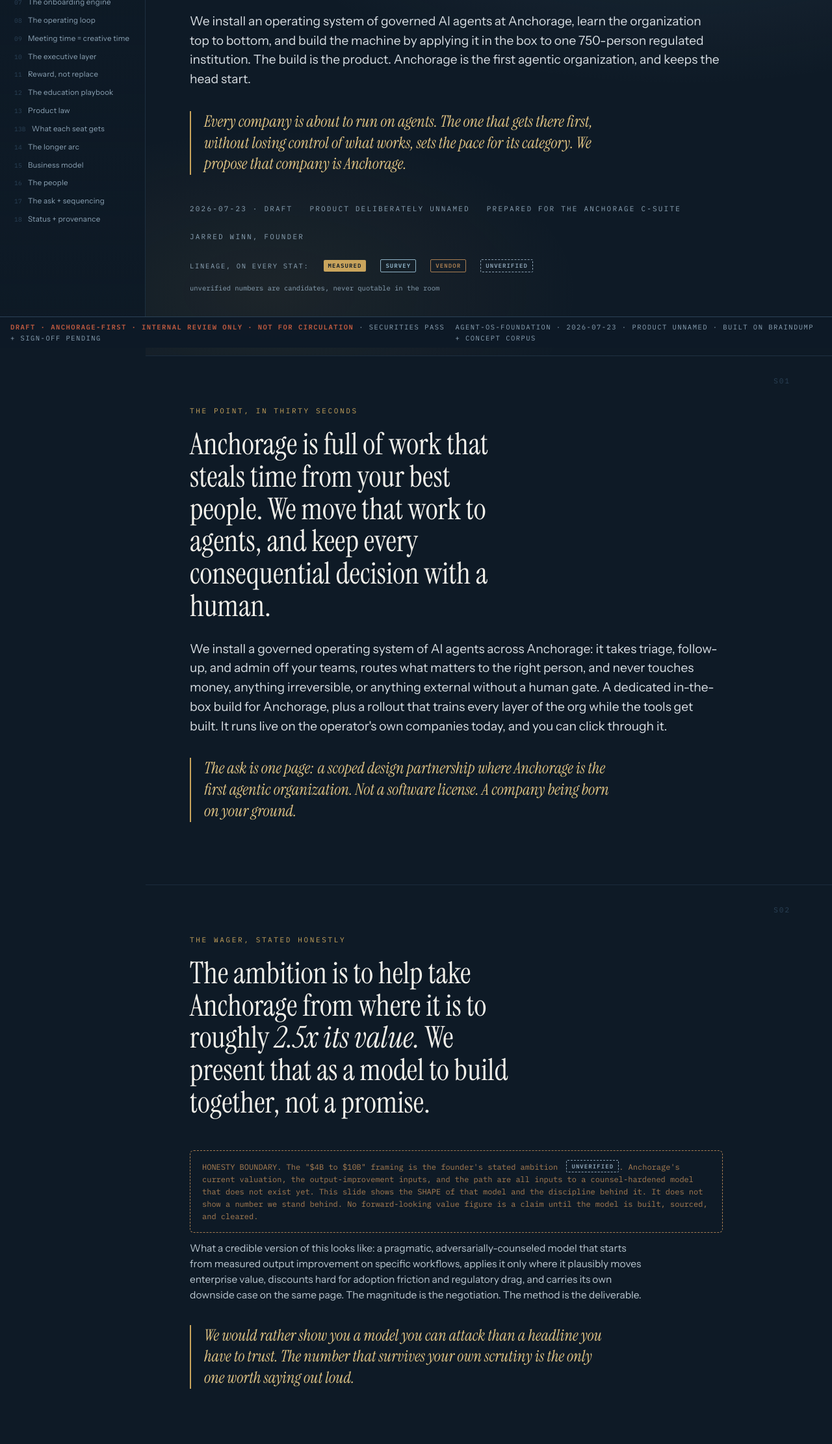
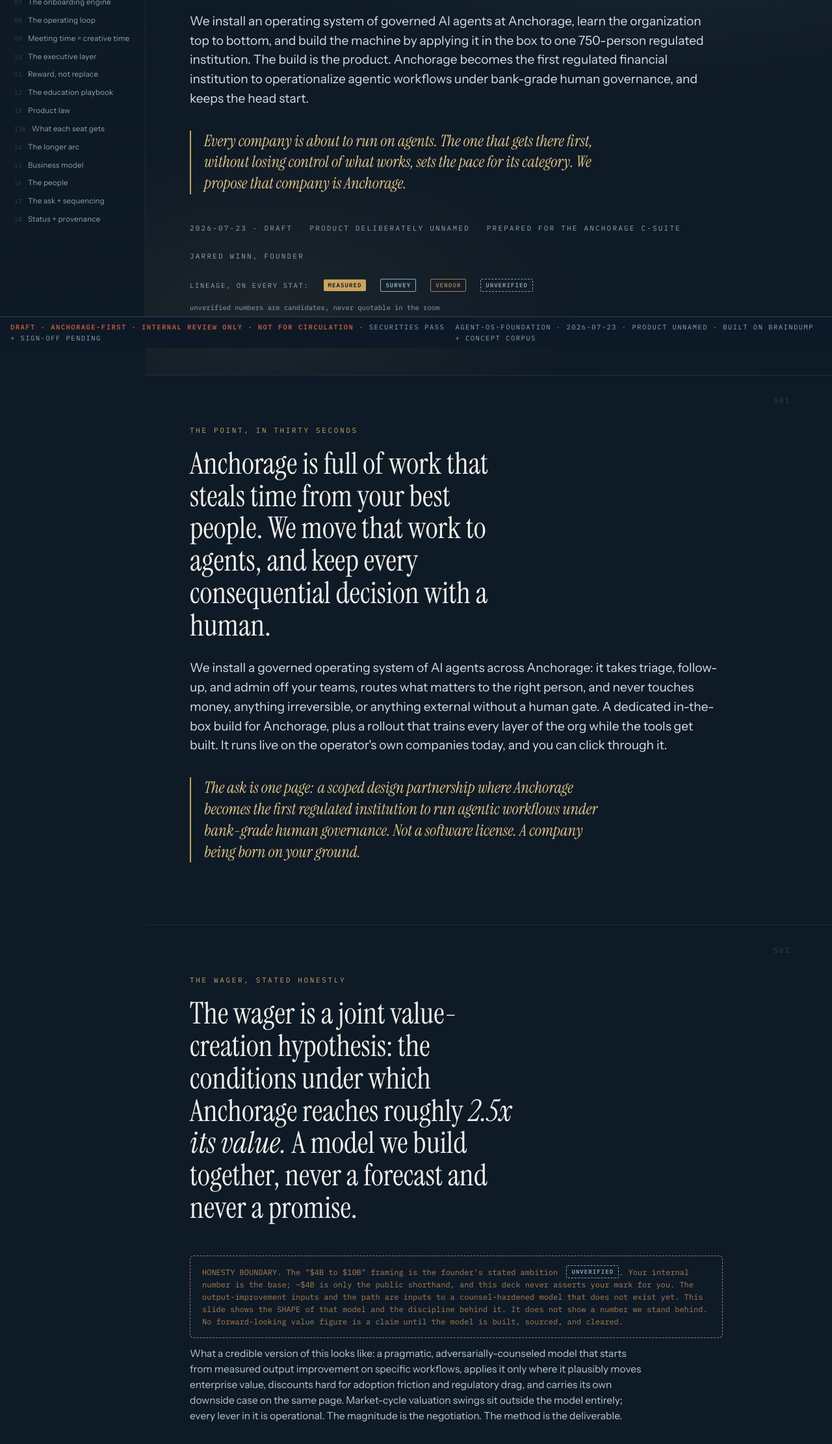
Before and after one commit to Winnsolutionsadmin/deck-3df9b3c4, a plain HTML site: page anchorage-first-deck.html in a window 1280 px wide. Shown: the part 265-2487 px from the top of the page at 65% size. Drawn offline with Linux system fonts and the light colour scheme.

Commit message:
refresh: counsel #5 presentation wording (S02 joint value-creation hypothesis + governance-forward phrasing)

```diff
--- a/anchorage-first-deck.html
+++ b/anchorage-first-deck.html
@@ -3,7 +3,7 @@
 <head>
 <meta charset="UTF-8">
 <meta name="viewport" content="width=device-width, initial-scale=1.0">
-<meta name="robots" content="noindex,nofollow">
+<meta name="robots" content="noindex,nofollow,noarchive,nosnippet">
 <title>Anchorage-first, draft: a company born as it builds Anchorage</title>
 <link rel="preconnect" href="https://fonts.googleapis.com">
 <link rel="preconnect" href="https://fonts.gstatic.com" crossorigin>
@@ -200,7 +200,7 @@
   <div class="snum">S00</div>
   <div class="eyebrow reveal">Anchorage-first · concept draft · owner review only</div>
   <h1 class="reveal">A company born<br>as it builds Anchorage.</h1>
-  <p class="lead reveal" style="margin-top:28px">We install an operating system of governed AI agents at Anchorage, learn the organization top to bottom, and build the machine by applying it in the box to one 750-person regulated institution. The build is the product. Anchorage is the first agentic organization, and keeps the head start.</p>
+  <p class="lead reveal" style="margin-top:28px">We install an operating system of governed AI agents at Anchorage, learn the organization top to bottom, and build the machine by applying it in the box to one 750-person regulated institution. The build is the product. Anchorage becomes the first regulated financial institution to operationalize agentic workflows under bank-grade human governance, and keeps the head start.</p>
   <div class="thesis reveal">Every company is about to run on agents. The one that gets there first, without losing control of what works, sets the pace for its category. We propose that company is Anchorage.</div>
   <div class="covermeta reveal">
     <span>2026-07-23 · draft</span><span>Product deliberately unnamed</span><span>Prepared for the Anchorage C-suite</span><span>Jarred Winn, founder</span>
@@ -218,16 +218,16 @@
   <div class="eyebrow reveal">The point, in thirty seconds</div>
   <h2 class="reveal">Anchorage is full of work that steals time from your best people. We move that work to agents, and keep every consequential decision with a human.</h2>
   <p class="lead reveal">We install a governed operating system of AI agents across Anchorage: it takes triage, follow-up, and admin off your teams, routes what matters to the right person, and never touches money, anything irreversible, or anything external without a human gate. A dedicated in-the-box build for Anchorage, plus a rollout that trains every layer of the org while the tools get built. It runs live on the operator's own companies today, and you can click through it.</p>
-  <div class="thesis reveal">The ask is one page: a scoped design partnership where Anchorage is the first agentic organization. Not a software license. A company being born on your ground.</div>
+  <div class="thesis reveal">The ask is one page: a scoped design partnership where Anchorage becomes the first regulated institution to run agentic workflows under bank-grade human governance. Not a software license. A company being born on your ground.</div>
 </section>
 
 <!-- ============ 02 THE WAGER ============ -->
 <section class="slide" id="s02">
   <div class="snum">S02</div>
   <div class="eyebrow reveal">The wager, stated honestly</div>
-  <h2 class="reveal">The ambition is to help take Anchorage from where it is to roughly <em>2.5x its value.</em> We present that as a model to build together, not a promise.</h2>
-  <div class="cond reveal">HONESTY BOUNDARY. The "$4B to $10B" framing is the founder's stated ambition <span class="tag u">UNVERIFIED</span>. Anchorage's current valuation, the output-improvement inputs, and the path are all inputs to a counsel-hardened model that does not exist yet. This slide shows the SHAPE of that model and the discipline behind it. It does not show a number we stand behind. No forward-looking value figure is a claim until the model is built, sourced, and cleared.</div>
-  <p class="body reveal">What a credible version of this looks like: a pragmatic, adversarially-counseled model that starts from measured output improvement on specific workflows, applies it only where it plausibly moves enterprise value, discounts hard for adoption friction and regulatory drag, and carries its own downside case on the same page. The magnitude is the negotiation. The method is the deliverable.</p>
+  <h2 class="reveal">The wager is a joint value-creation hypothesis: the conditions under which Anchorage reaches roughly <em>2.5x its value.</em> A model we build together, never a forecast and never a promise.</h2>
+  <div class="cond reveal">HONESTY BOUNDARY. The "$4B to $10B" framing is the founder's stated ambition <span class="tag u">UNVERIFIED</span>. Your internal number is the base; ~$4B is only the public shorthand, and this deck never asserts your mark for you. The output-improvement inputs and the path are inputs to a counsel-hardened model that does not exist yet. This slide shows the SHAPE of that model and the discipline behind it. It does not show a number we stand behind. No forward-looking value figure is a claim until the model is built, sourced, and cleared.</div>
+  <p class="body reveal">What a credible version of this looks like: a pragmatic, adversarially-counseled model that starts from measured output improvement on specific workflows, applies it only where it plausibly moves enterprise value, discounts hard for adoption friction and regulatory drag, and carries its own downside case on the same page. Market-cycle valuation swings sit outside the model entirely; every lever in it is operational. The magnitude is the negotiation. The method is the deliverable.</p>
   <div class="thesis reveal">We would rather show you a model you can attack than a headline you have to trust. The number that survives your own scrutiny is the only one worth saying out loud.</div>
 </section>
 
@@ -398,7 +398,7 @@
   <h2 class="reveal">A regulated C-suite doesn't buy a story. Each seat has one question, and a way to disqualify a wrong answer.</h2>
   <table class="tbl reveal">
     <tr><th>Seat</th><th>What they get</th><th>What we refuse to do (because it would kill it for them)</th></tr>
-    <tr><td>CEO<span class="role">The bet</span></td><td>A first-mover position: the first agentic institution in regulated custody, with a companion accountable for the whole transition.</td><td>Promise a transformation number we can't model. The S02 wager is a model to build, not a headline.</td></tr>
+    <tr><td>CEO<span class="role">The bet</span></td><td>A first-mover position: the first institution in regulated custody to operationalize agentic workflows under bank-grade human governance, with a companion accountable for the whole transition.</td><td>Promise a transformation number we can't model. The S02 wager is a model to build, not a headline.</td></tr>
     <tr><td>CFO<span class="role">The economics</span></td><td>Value expressed as ranges and scenarios, dollarized only at Anchorage's own stated rate, against a signed baseline.</td><td>Sell "magic ROI" or bank uncaptured "time saved." No fee or multiplier ships until the baseline signs.</td></tr>
     <tr><td>CRO / Chief Risk<span class="role">The control</span></td><td>Go / no-go gates on every consequential action, a written kill criterion, and earned-then-revocable autonomy per class.</td><td>Ship "trust us" AI with no gate. Nothing touches money, irreversible, or external without a human.</td></tr>
     <tr><td>GC / CCO<span class="role">The record</span></td><td>An append-only audit trail that reconstructs what an agent saw, why it proposed, and who approved, plus the consent annex.</td><td>Leave a decision unreconstructable. If the stream can't prove it happened, it didn't.</td></tr>
@@ -412,7 +412,7 @@
 <section class="slide" id="s14">
   <div class="snum">S14</div>
   <div class="eyebrow reveal">The longer arc</div>
-  <h2 class="reveal">Anchorage becomes the first internally-agentic institution. Then it teaches the transition to others.</h2>
+  <h2 class="reveal">Anchorage becomes the first regulated institution to run agentic workflows internally under bank-grade human governance. Then it teaches the transition to others.</h2>
   <p class="lead reveal">Once Anchorage operates as an agentic organization, that capability is itself an asset. Anchorage can become a reference and a guide for its peers: the McKinsey of the agentic era for regulated finance, with the founder as the teacher and educator who helps people understand the transition they just lived.</p>
   <ul class="tight reveal">
     <li><b>First-mover, then standard-setter.</b> The institution that crosses first, under control, is the one others ask how.</li>
@@ -454,7 +454,7 @@
 <section class="slide" id="s17">
   <div class="snum">S17</div>
   <div class="eyebrow reveal">The ask, and how it sequences</div>
-  <h2 class="reveal">A scoped design partnership: Anchorage as the first agentic organization. <em>This is not a software sale.</em></h2>
+  <h2 class="reveal">A scoped design partnership: Anchorage as the first regulated institution to operationalize agentic workflows under bank-grade human governance. <em>This is not a software sale.</em></h2>
   <p class="body reveal">Staged, priced-by-proof engagement is the only responsible shape at this evidence level. All three branches below are acceptable outcomes we name out loud.</p>
   <div class="branches reveal">
     <div class="branch"><span class="bl">Branch A</span><h4>The design partnership</h4><p>C-level buy-in, then the agentic engineering review, then the org-learning and the in-the-box build, instrumented before day one: a signed baseline, a named owner, a written kill criterion. The pilot generates the evidence; the bigger conversations follow the evidence.</p></div>
@@ -474,6 +474,7 @@
     <li><b>Source:</b> this deck integrates the 2026-07-23 founder braindump (00-call-notes/2026-07-23-founder-braindump-anchorage-first.md) onto the counsel-verified concept corpus (concept-deck-v2 arc, overview v2, counsel verdicts 4/4). It is a NEW Anchorage-first version; the prior 2026-07-09 deck and whitepaper are preserved intact for side-by-side review.</li>
     <li><b>The single most delicate line (S02):</b> the "$4B to $10B / ~2.5x" ambition is UNVERIFIED and framed as a model to build, not a claim. The model does not exist yet; the valuation inputs, output-improvement inputs, and path are all future work. This line does not ship externally until the model is built, sourced, and counsel-cleared. Do not let it read as a promise.</li>
     <li><b>Founder decisions, RESOLVED 2026-07-24:</b> (1) Anchorage ONLY is the design partner; no other account is referenced or implied, and any investor-funding conversation is a completely separate track; (2) audience is the Anchorage C-suite specifically; (3) the engineering collaborator carries an earned co-founder path and the eng-eval lane under a written COI disclosure, split unstated; (4) this proposal is STANDALONE, riding no prior engagement (predecessor motion archived as dead); (5) the $4B->$10B line stays as an UNVERIFIED model-to-build, never a promise (S02 framing confirmed). Remaining open: the COI disclosure's exact wording (counsel).</li>
+    <li><b>Counsel #5 wording, APPLIED 2026-07-24:</b> the value-model panel's unanimous presentation rules are applied on this surface and the whitepaper exec summary: S02 reframed as a joint value-creation hypothesis (conditions for 2.5x, never a forecast, promise, or engagement-attributed outcome); the $4B base handed to Anchorage as public shorthand; crypto-cycle beta partitioned in one sentence; the first-agentic slogan replaced with governance-forward phrasing throughout; no dollar-valuation outcome stated as an engagement deliverable.</li>
     <li><b>Product name:</b> deliberately unnamed on this external deliverable, per repo correction 1. The internal working name (proj-x) is not carried onto client-facing surfaces pending the founder's explicit call.</li>
     <li><b>Hard gates before any external send:</b> counsel securities pass over deck, whitepaper, and presenter notes (the S02 value framing especially); founder sign-off; entity formation + IP assignment; written conflict-of-interest disclosure before any money or Anchorage-facing move; the consent annex assembled as a sendable document (W9.3 founder gate still open).</li>
     <li><b>Lineage discipline:</b> every stat carries its tag. MEASURED figures are the reference implementation (n=1). SURVEY figures are cited third parties. Anything UNVERIFIED is a candidate, not a claim, and is not quotable in the room.</li>
```
Also changed, not shown: index.html (+10 -9 lines).
